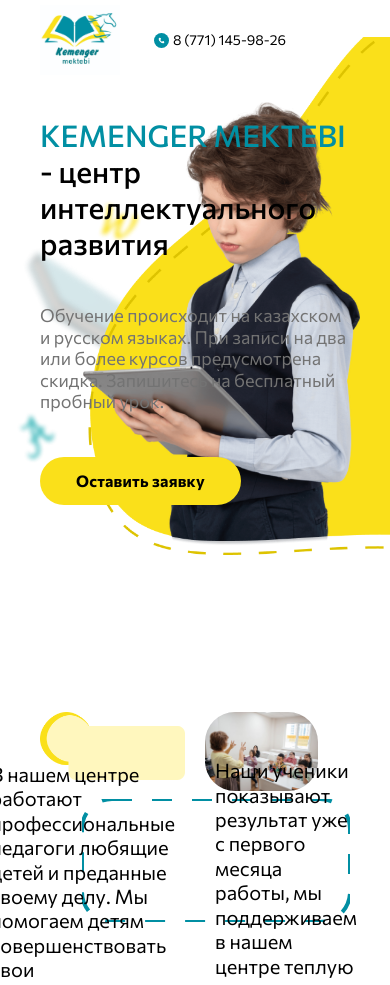
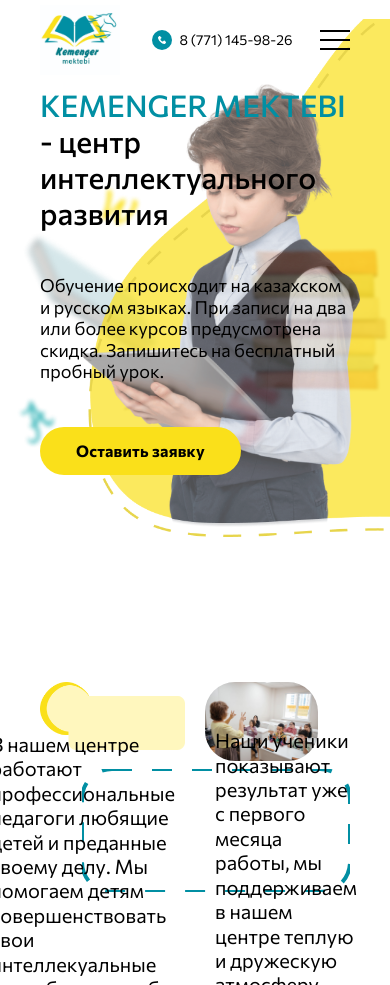
Before and after one commit to andrey8910/kemenger, a website: page index.html in a window 390 px wide. Shown: the top 985 px of the page. Drawn offline with nearby package versions, Linux system fonts and the light colour scheme; files whose address does not match are found by name.

Commit message:
fix header responsive styles

```diff
--- a/index.html
+++ b/index.html
@@ -47,7 +47,7 @@
                       </ul>
                   </nav>
                   <div class="header__contact">
-                      <img src="img/header/icon/phone.svg" alt="phone">
+<!--                      <img src="img/header/icon/phone.svg" alt="phone">-->
                       <a href="tel:87711459826" class="header__phone">8 (771) 145-98-26</a>
                   </div>
               </div>
--- a/styles/scss/main.scss
+++ b/styles/scss/main.scss
@@ -30,18 +30,7 @@
 .base-color-orange {
   background-color: $base-color-orange;
 }
-//._ibg {
-//   position: relative;
-//}
-//._ibg img {
-//  position : absolute;
-//  width: 100%;
-//  height: 100%;
-//  top: 0;
-//  left: 0;
-//  object-fit: cover;
-//  z-index: 4;
-//}
+
 //header////////////////////////////
 
 .header {
@@ -70,7 +59,6 @@
 
     @media (max-width:767px){
       height: 80px;
-
     }
 
     .header__logo{
@@ -100,7 +88,7 @@
 
           & span {
             position: absolute;
-            background-color: #fff;
+            background-color: $base-font-color;
             left: 0;
             width: 100%;
             height: 2px;
@@ -111,7 +99,7 @@
           &:before,
           &:after {
             content: '';
-            background-color: #fff;
+            background-color: $base-font-color;
             position: absolute;
             width: 100%;
             height: 2px;
@@ -159,8 +147,6 @@
 
 
         & li {
-         // margin: 0 0 0 0;
-
           @media (max-width:767px){
             margin: 0 0 20px 0;
           }
@@ -184,7 +170,7 @@
         left: 0;
         width: 100%;
         height: 100%;
-        background-color: $base-color-blue;
+        background-color: #fff;
         padding: 100px 10px 20px 10px;
         transition: all 0.3s ease 0s;
       }
@@ -194,55 +180,45 @@
       top: 0;
     }
     .header__contact {
-      display: flex;
-      align-items: center;
-      position: relative;
       z-index: 2;
-
-
-
-      @media (max-width: 992px){
-
-      }
-
       @media (max-width:767px){
         order: 2;
       }
 
-      & img {
-        width: 30px;
-        @media (max-width: 992px){
-          width: 20px;
-        }
-        @media (max-width: 860px){
-          width: 15px;
-        }
-
-      }
-
       .header__phone {
+        display: flex;
+        justify-content: right;
+        height: 40px;
         font-size: 18px;
         font-weight: 600;
         line-height: 81.81%;
         color: $base-font-color;
-        margin: 0 0 0 8px;
-        //background: url("img/header/icon/phone.svg") left no-repeat;
+        align-items: center;
+        padding-left: 48px;
+        background: url("/img/header/icon/phone.svg") left no-repeat;
+        background-size: contain;
 
         @media (max-width: 992px){
+          height: 30px;
+          padding-left: 38px;
           font-size: $header-font-size;
           font-weight: 500;
           margin: 0 0 0 6px;
         }
         @media (max-width: 860px){
+          height: 25px;
+          padding-left: 30px;
           font-size: 14px;
           font-weight: 400;
           margin: 0 0 0 4px;
         }
+        @media (max-width:767px){
+          height: 20px;
+          padding-left: 28px;
+        }
       }
     }
   }
-
-
 }
 
 //main-banner//////////////////////
@@ -252,9 +228,6 @@
   width: 100%;
   padding: 87px 0 0 0  ;
 
-  @media (max-width: 1200px){
-    //max-height: 460px;
-  }
 
    .banner__container{
      position: relative;
@@ -276,6 +249,9 @@
     }
     @media (max-width: 767px){
       padding: 30px 0 80px 0;
+    }
+    @media (max-width: 640px){
+      padding: 0 0 80px 0;
     }
 
     .banner-block__title {
@@ -302,7 +278,6 @@
     }
 
     .banner-block__text {
-      color: #737373;
       font-size: 24px;
       line-height: 120.83%;
       max-width: 532px;
@@ -314,6 +289,9 @@
       @media (max-width: 767px){
         font-size: 18px;
         max-width: 460px;
+      }
+      @media (max-width: 640px){
+        max-width: 340px;
       }
     }
 
@@ -364,6 +342,10 @@
     top: -90px;
     right: -80px;
     z-index: 1;
+
+    @media (max-width: 620px) {
+      opacity: 0.7;
+    }
 
 
 
@@ -538,17 +520,7 @@
         background: url("/img/aboutUs/bg_2.png") bottom no-repeat;
         background-size: contain;
 
-        //.text-last__bg {
-        //  position: absolute;
-        //  max-width: 547px;
-        //  max-height: 256px;
-        //  bottom: 0;
-        //  left: 0;
-        //
-        //  & img {
-        //    width: 100%;
-        //  }
-        //}
+
         .text-last{
           position: absolute;
           max-width: 460px;
```
Also changed, not shown: styles/scss/main.css, 1 other file.
